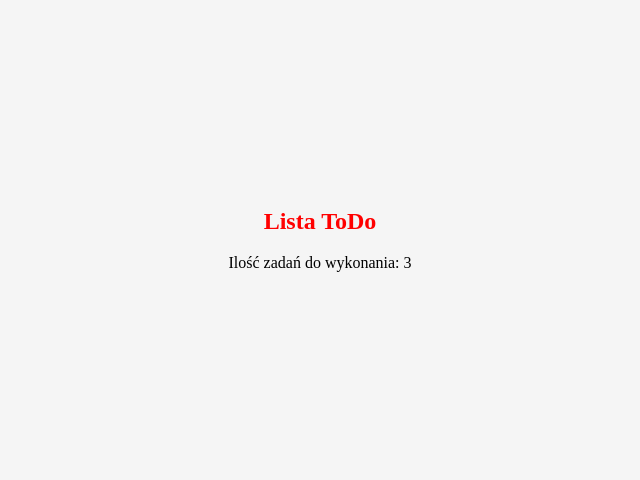
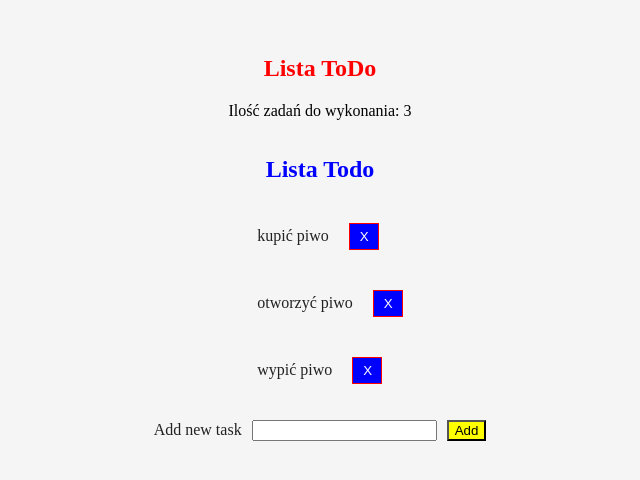
Before and after one commit to MichBrusilo/React_ToDo, a React app: page / in a window 1280 px wide. Shown: the part 170-650 px from the top of the page, without its empty margins (328-968 px from the left). Built offline with nearby package versions, Linux system fonts and the light colour scheme.

Commit message:
Update styles

```diff
--- a/src/components/Todo.js
+++ b/src/components/Todo.js
@@ -0,0 +1,8 @@
+import React from 'react';
+
+const Todo = props => <li  key={props.id}>
+                        <p> {props.text}</p>
+                        <button onClick={() => props.remove(props.id)}>X</button>
+                    </li>
+
+export default Todo;
--- a/src/components/TodoForm.css
+++ b/src/components/TodoForm.css
@@ -4,5 +4,5 @@
 
 .todoForm input[type=submit] {
     background-color: yellow;
-    color: white;
+    color: black;
 }
--- a/src/components/TodoList.css
+++ b/src/components/TodoList.css
@@ -9,9 +9,11 @@ li {
 }
 
 button {
+	padding: 5px 10px 20px;
+	margin: 20px;
     width: 30px;
     height: 20px;
     background-color: blue;
-    color: green;
+    color: white;
     border: 1px solid red;
 }
--- a/src/containers/App.js
+++ b/src/containers/App.js
@@ -3,6 +3,8 @@ import uuid from 'uuid';
 import style from './App.css';
 import Title from '../components/Title';
 import TodoList from '../components/TodoList';
+import TodoForm from '../components/TodoForm';
+
 
 class App extends React.Component {
     constructor(props){
@@ -36,6 +38,8 @@ class App extends React.Component {
     return (
         <div className={style.TodoApp}>
             <Title dataNumber={this.state.data}/>
+            <TodoList data={this.state.data} remove={this.removeTodo.bind(this)}/>
+            <TodoForm addTask={this.addTodo.bind(this)}/>
         </div>
     );
 };
```
Also changed, not shown: 1 other file (tests, documents, lock files or other folders).
